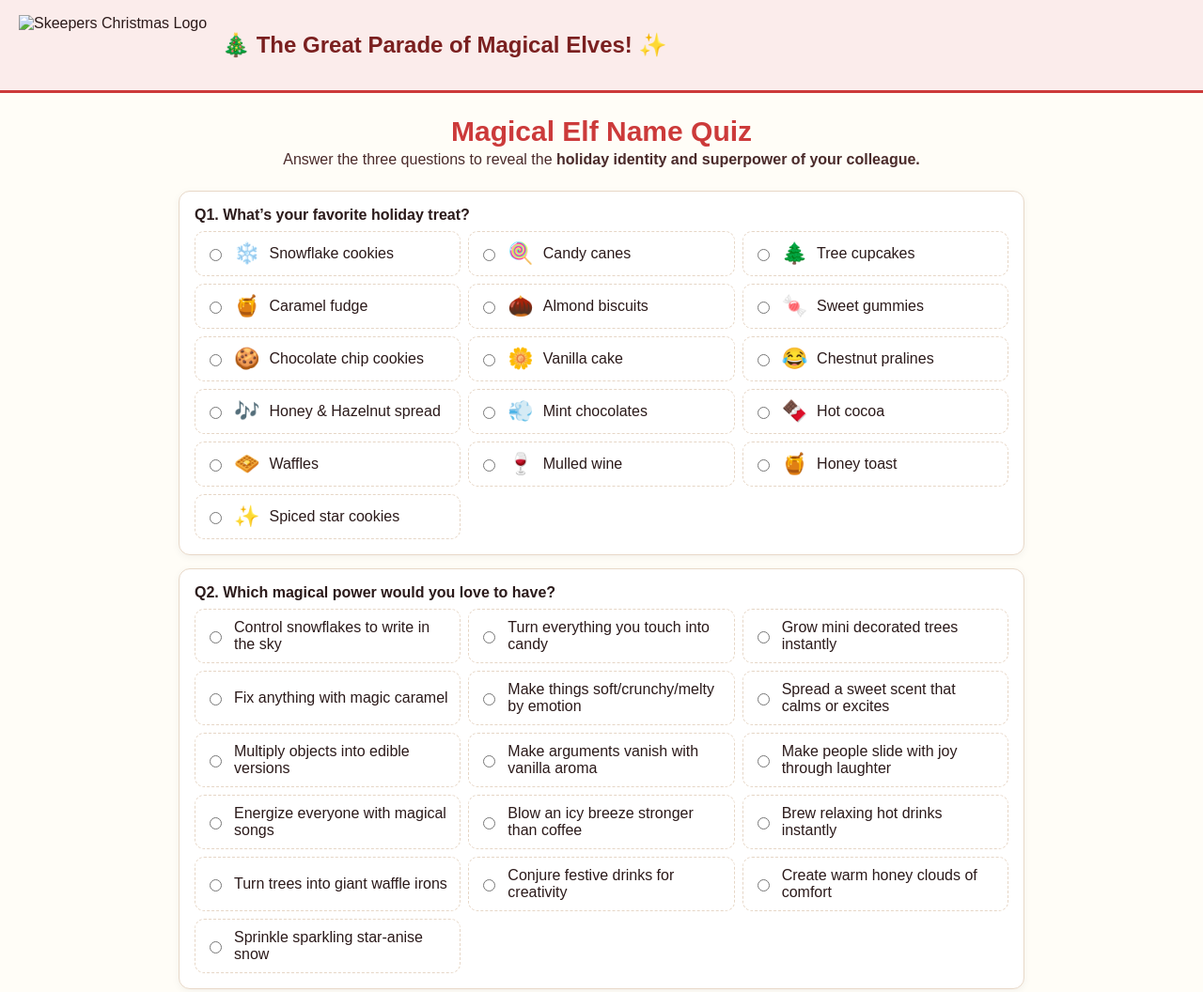
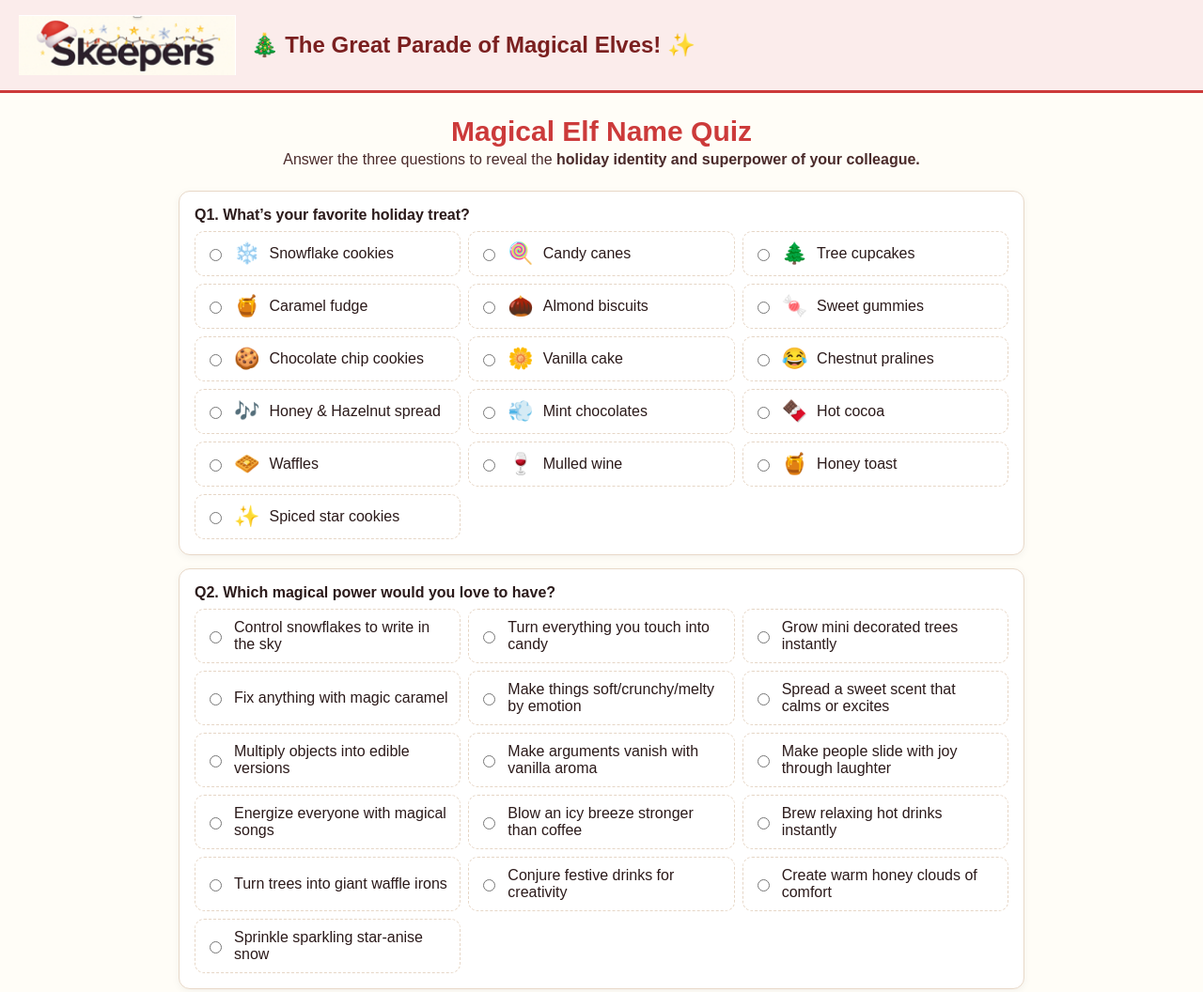
Before and after one commit to juliendcht/icebreakercsm, a plain HTML site: page index.html in a window 1280 px wide. Shown: the top 1056 px of the page at 94% size. Drawn offline with Linux system fonts and the light colour scheme.

Commit message:
Update index.html

```diff
--- a/index.html
+++ b/index.html
@@ -39,7 +39,7 @@
 </head>
 <body>
   <header>
-    <img src="image.png" alt="Skeepers Christmas Logo" />
+    <img src="image 2.png" alt="Skeepers Christmas Logo" />
     <div class="title">🎄 The Great Parade of Magical Elves! ✨</div>
   </header>
   <main>
```
